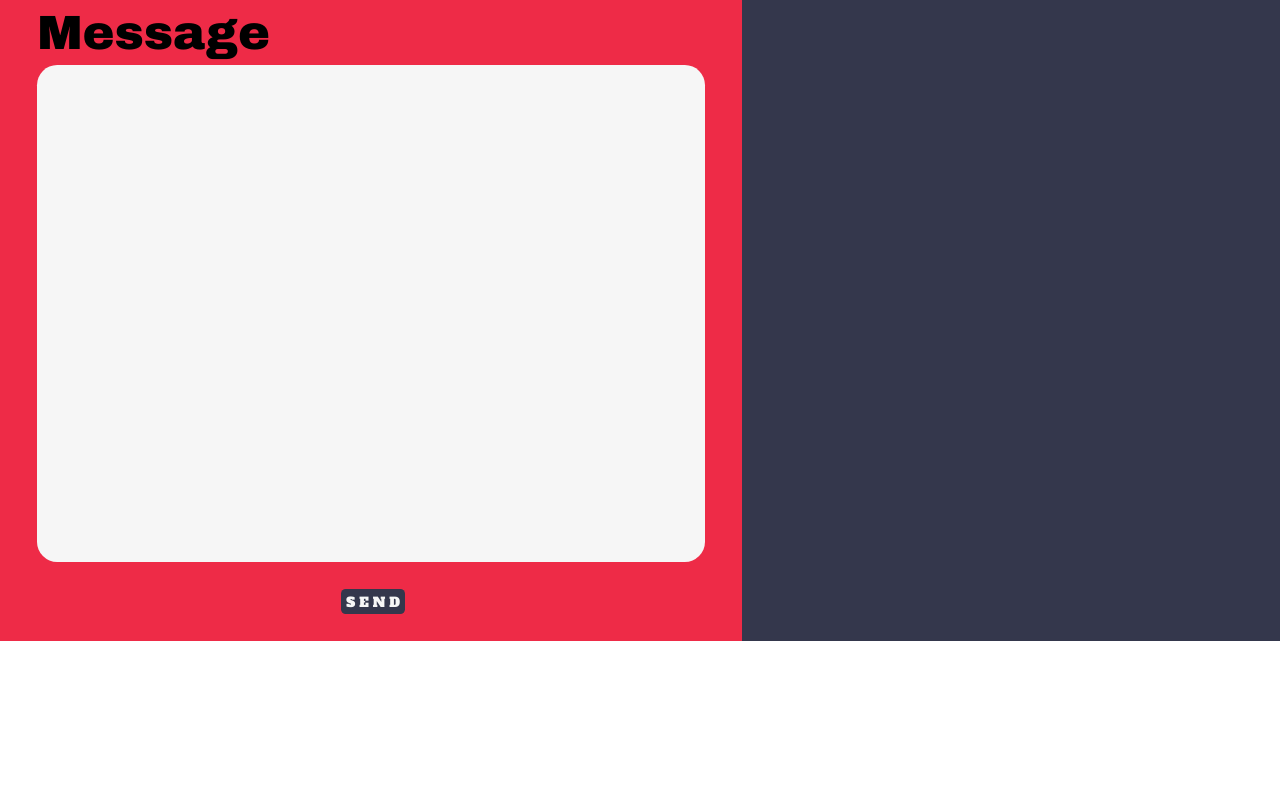
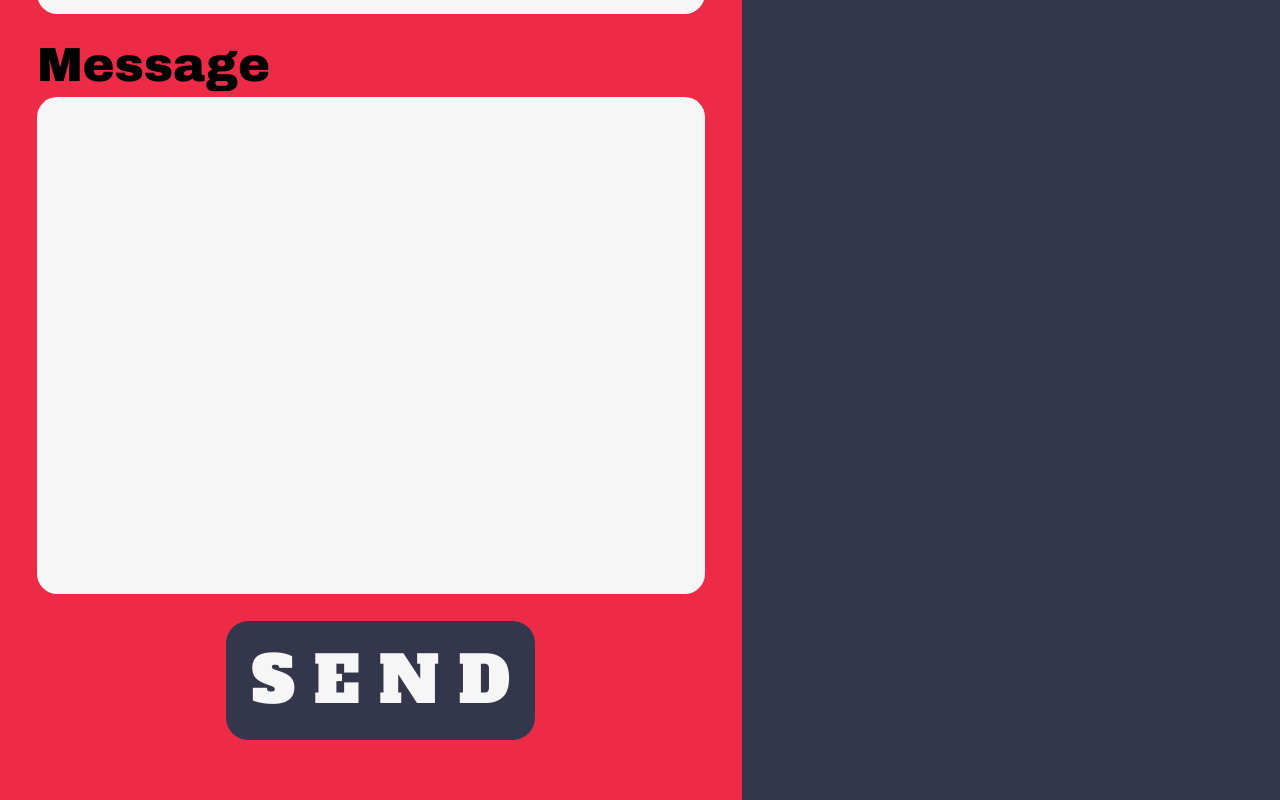
Before and after one commit to ReyhanArdiya/ReyhanArdiya.github.io, a React (Create React App) app: page / in a window 1280 px wide. Shown: the part 4332-5132 px from the top of the page. Before the commit the page ends 4973 px from the top, so only its background shows below. Built offline with nearby package versions, Linux system fonts and the light colour scheme.

Commit message:
Adjust contacts form padding and button font size

```diff
--- a/src/components/main/Contacts/Contacts.js
+++ b/src/components/main/Contacts/Contacts.js
@@ -29,6 +29,7 @@ const ContactsForm = styled.form`
     flex-direction: column;
     justify-content: space-evenly;
     align-items: center;
+    padding: 0.25em 0;
 `;
 
 const ContactsFormControlContainer = styled.section`
@@ -85,6 +86,7 @@ const SubmitButt = styled(Title).attrs({ as : "button" })`
     text-align: center;
     padding: 0.25em 0.4em;
     padding-right: 0.1em;
+    font-size: 0.5em;
 `;
 
 const ContactsLinks = styled.section`
```
